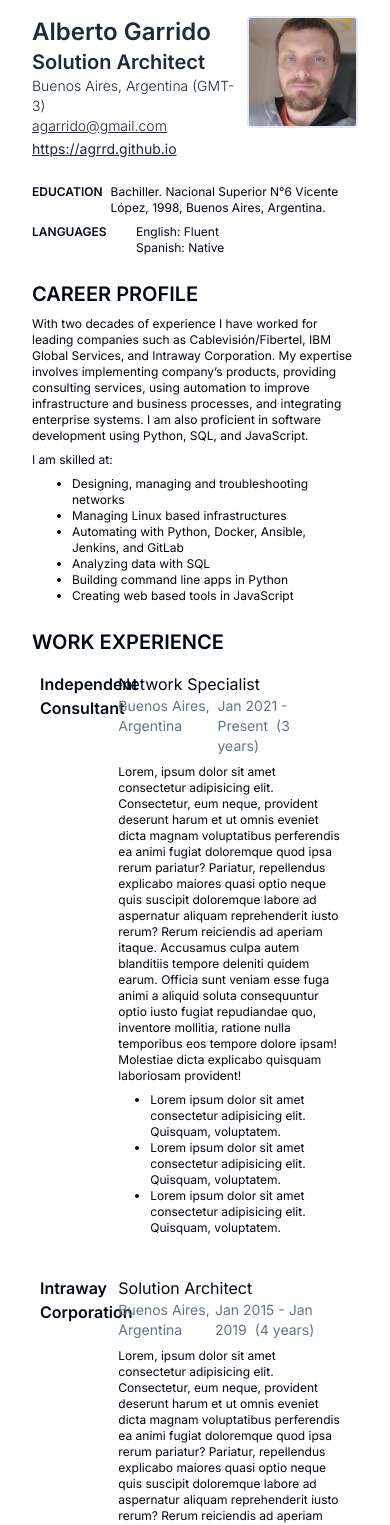
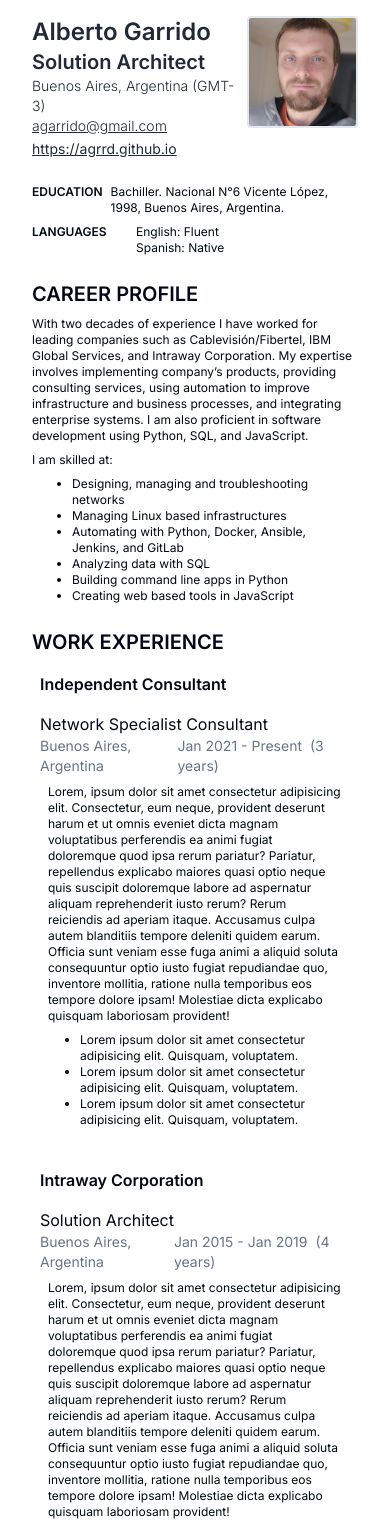
Before and after one commit to agrrd/agrrd.github.io, a Next.js app: page / in a window 390 px wide. Shown: the top 1525 px of the page. Built offline with nearby package versions, Linux system fonts and the light colour scheme.

Commit message:
Improved  responsive layout for mobile

```diff
--- a/app/page.tsx
+++ b/app/page.tsx
@@ -23,7 +23,7 @@ function WorkExperienceContainer(props: { workExperience: CompanyExperience[] })
         fromDate={new Date(2021, 0, 1)}
         toDate={undefined}
         breakPage={false}
-        position="Network Specialist"
+        position="Network Specialist Consultant"
         location="Buenos Aires, Argentina"
       >
         <text>
@@ -162,7 +162,7 @@ function WorkExperienceContainer(props: { workExperience: CompanyExperience[] })
         fromDate={new Date(2015, 0, 1)}
         toDate={new Date(2019, 0, 1)}
         breakPage={false}
-        position="NOC Engineer"
+        position="NOC Operator"
         location="Buenos Aires, Argentina"
       >
         <text>
@@ -202,14 +202,14 @@ function CompanyExperienceComponent(props: CompanyExperienceComponentProps) {
   const { years, months } = dateDelta(props.fromDate, props.toDate ?? new Date())
 
   return (
-    <div className={props.breakPage ? "flex flex-row break-after-page" : "flex flex-row"}>
-      <h1 className="text-right p-2 w-1/6 font-semibold text-md mr-4">
+    <div className={props.breakPage ? "md:flex md:flex-row break-after-page hover:bg-gray-200" : "md:flex md:flex-row hover:bg-gray-200"}>
+      <h1 className="md:text-right p-2 md:w-1/6 font-semibold text-md mr-4">
         {props.company}
       </h1>
 
-      <div className="w-5/6">
+      <div className="md:w-5/6">
         <div className="p-2 mb-4">
-          <div className="mx-2">
+          <div className="md:mx-2">
             <div>{props.position}</div>
             <div className="flex flex-row justify-between">
               <CardDescription>{props.location}</CardDescription>
@@ -274,7 +274,7 @@ export default function Home() {
               </div>
               <div>
                 <text>
-                  Bachiller. Nacional Superior N°6 Vicente López, 1998, Buenos Aires, Argentina.
+                  Bachiller. Nacional N°6 Vicente López, 1998, Buenos Aires, Argentina.
                 </text>
               </div>
             </li>
```
